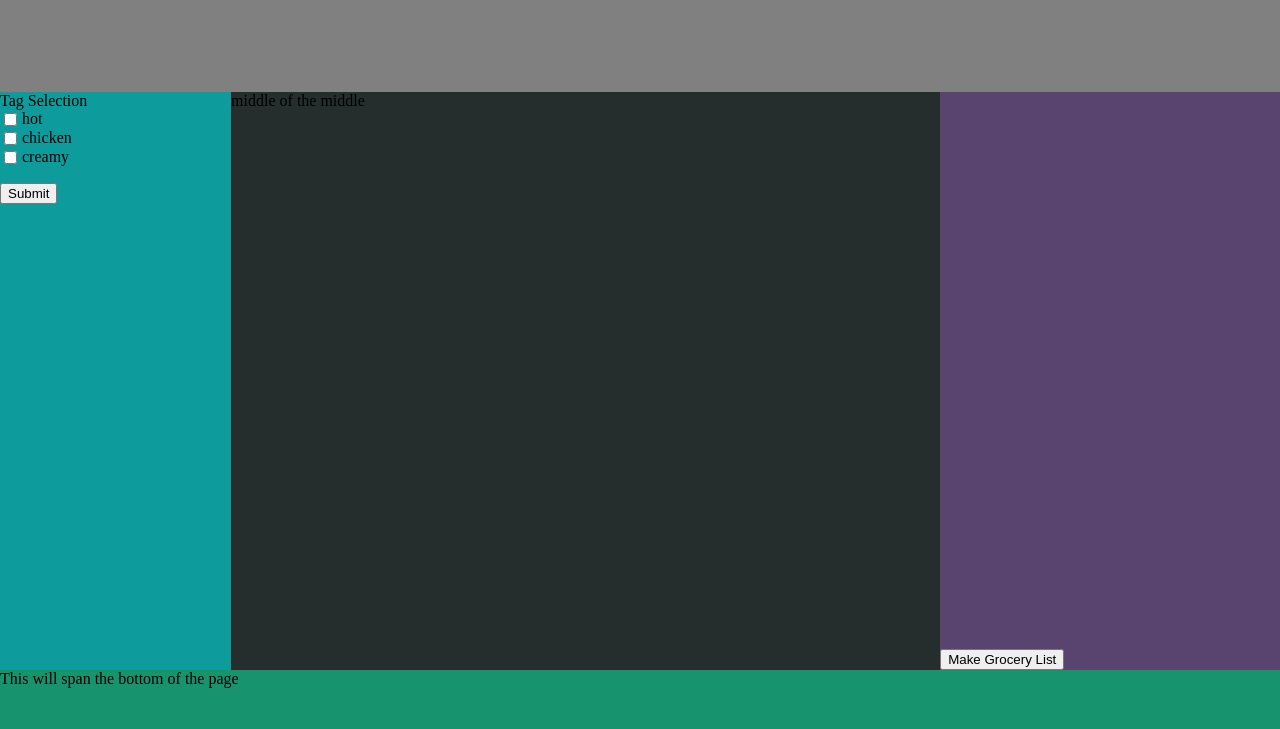
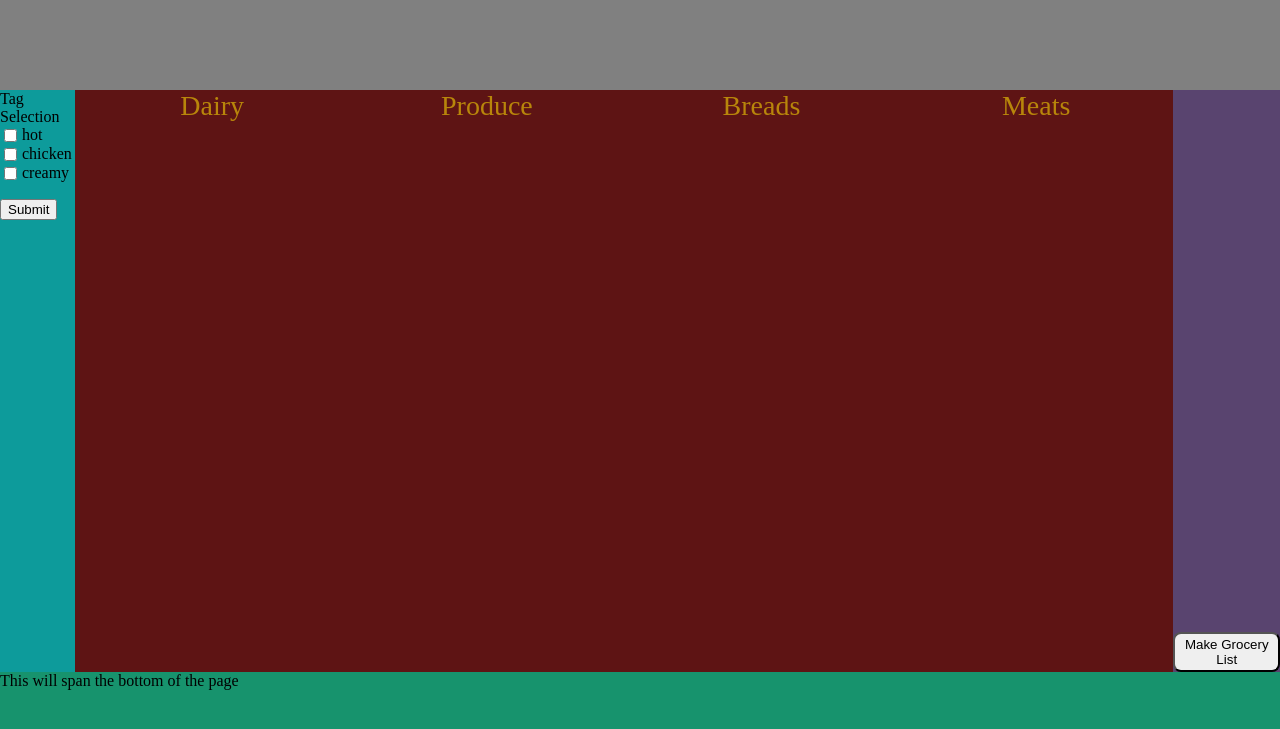
Before and after one commit to leadgfl13/grocerylist, a website built with webpack: page src/index.html in a window 1280 px wide. Both pictures are taken after a click on the button "Make Grocery List". Shown: the part 19-748 px from the top of the page. Built offline with nearby package versions, Linux system fonts and the light colour scheme.

Commit message:
Add a function to add titles for the grocery list

```diff
--- a/src/index.js
+++ b/src/index.js
@@ -7,7 +7,15 @@ class Meal {
 		this.ingredients = ingredients;
 	}
 }
+class Ingredients {
+	constructor(name, location) {
+		(this.name = name), (this.location = location);
+	}
+}
 
+const chickenstock = new Ingredients("chicken stock", "produce");
+const onion = new Ingredients("onion", "produce");
+const chicken = new Ingredients("chicken", "meat");
 const meallist = [];
 let possiblemeals = [];
 //acts as the array to hold meals that are selected as possible options, stores them as the full objects
@@ -18,7 +26,7 @@ let list_of_meals = document.getElementById("meal_list");
 let chicken_soup = new Meal(
 	"Chicken soup",
 	["dinner", "soup", "hot", "chicken"],
-	["chicken stock", "onion", "celery", "carrots", "chicken"]
+	[chickenstock, onion, "celery", "carrots", chicken]
 );
 
 let venison_chili = new Meal(
@@ -148,15 +156,30 @@ function displayMeals() {
 	}
 }
 
-//need function for makeGroceryList
-
+function addmiddleTitle(doc, id, cls, inner) {
+	doc = document.createElement("div");
+	doc.setAttribute("id", id);
+	doc.setAttribute("class", cls);
+	doc.innerHTML = inner;
+	middle.append(doc);
+}
+//Need a function to organize ingredients based on Location
+//need function for makeGroceryList, uses I to loop through the meals, then J to loop through ingredient object.
 function makeGroceryList() {
+	//convert the middle page to the list of groceries
+	middle.innerHTML = "";
+	middle.setAttribute("id", "grocerymiddle");
+	addmiddleTitle("dairytitle", "title1", "title", "Dairy");
+	addmiddleTitle("Produce", "title2", "title", "Produce");
+	addmiddleTitle("Bread", "title3", "title", "Breads");
+	addmiddleTitle("Meats", "title4", "title", "Meats");
 	alert("I have been clicked");
 	for (let i = 0; i < finallist.length; i++) {
 		console.log("This is a meal " + " " + finallist[i].name);
-		console.log(
-			"And here are the ingredients" + " " + finallist[i].ingredients
-		);
+		console.log("Produce Items Include: ");
+		for (let j = 0; j < finallist[i].ingredients.length; j++)
+			if (finallist[i].ingredients[j].location === "produce")
+				console.log(finallist[i].ingredients[j].name);
 	}
 }
 
--- a/src/style.css
+++ b/src/style.css
@@ -68,8 +68,34 @@ body {
 	gap: 2px;
 }
 
-#create_list {
+#groceries {
 	width: 100%;
 	height: 40px;
 	border-radius: 8px;
 }
+#grocerymiddle {
+	height: 100%;
+	width: 100%;
+	display: grid;
+	grid-template-rows: 20% 80%;
+	grid-template-columns: 1fr 1fr 1fr 1fr;
+}
+
+.title {
+	text-align: center;
+	font-size: 28px;
+	color: darkgoldenrod;
+}
+#title1 {
+	grid-area: 1/1/2/2;
+}
+#title2 {
+	grid-area: 1/2/2/3;
+}
+#title3 {
+	grid-area: 1/3/2/4;
+}
+
+#title4 {
+	grid-area: 1/4/2/5;
+}
```
Also changed, not shown: dist/bundle.js.
